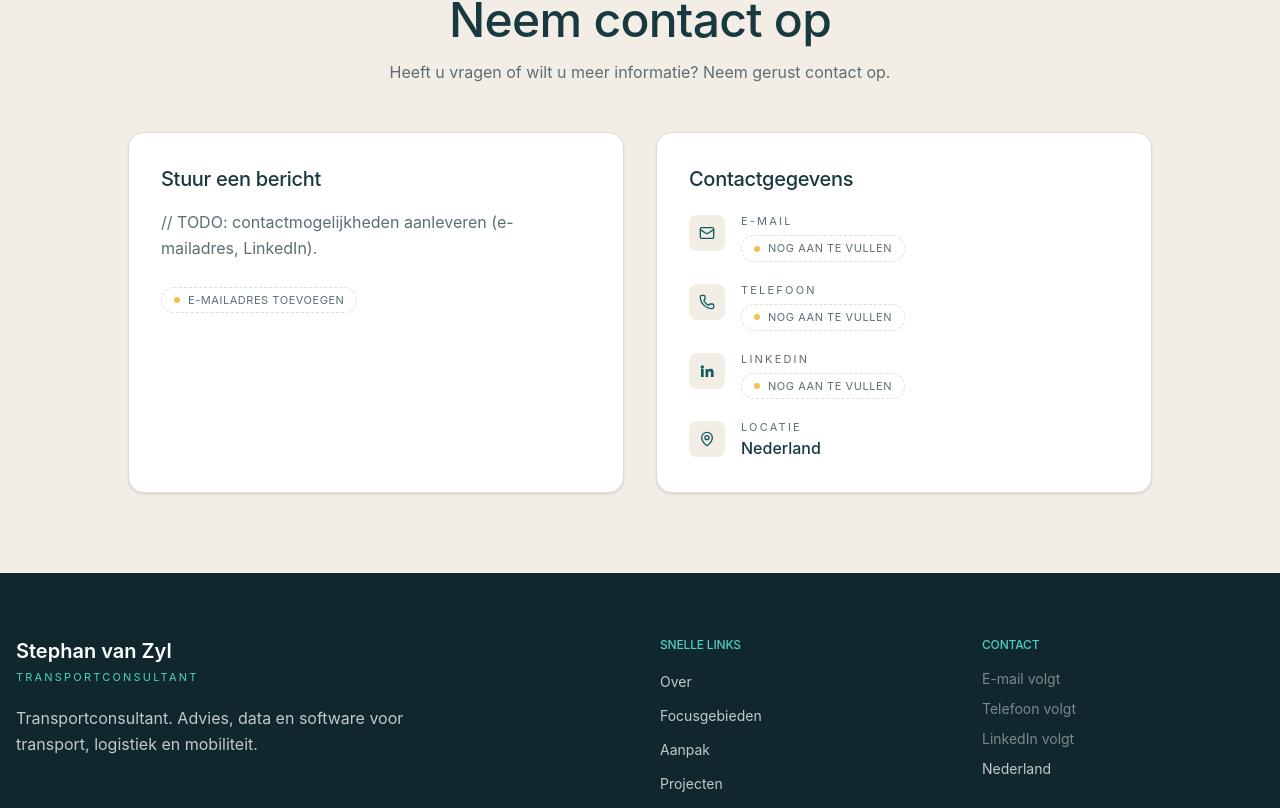
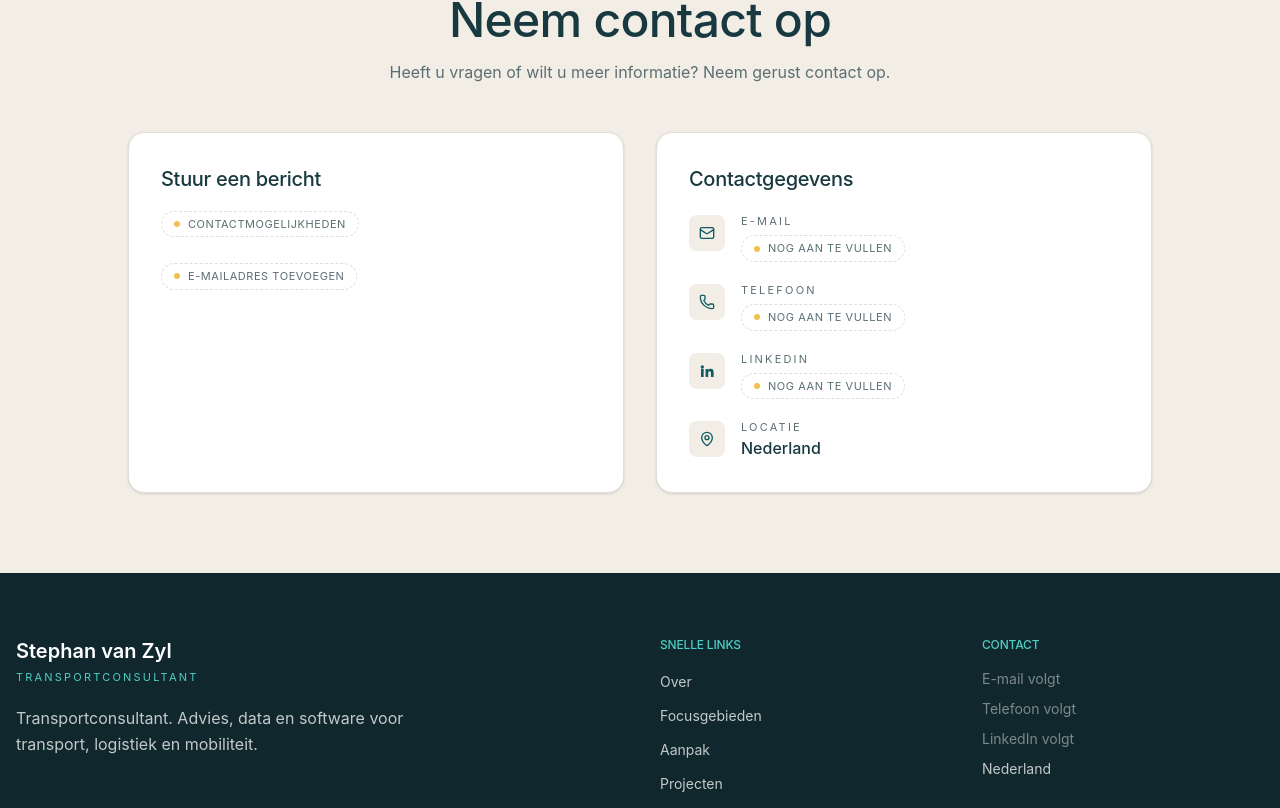
Before and after one commit to psvanzyl/stephan-vanzyl, a Next.js app: page / in a window 1280 px wide. Shown: the part 6832-7640 px from the top of the page. Built offline with nearby package versions, Linux system fonts and the light colour scheme.

Commit message:
Add README, stack analysis (REA evidence) and placeholder fixes for vision/contact copy

```diff
--- a/src/components/About.tsx
+++ b/src/components/About.tsx
@@ -141,7 +141,11 @@ export function About() {
                     <h3 className="mb-4 text-2xl font-semibold text-ink md:text-3xl">
                       {about.vision.title}
                     </h3>
-                    <p className="leading-relaxed text-muted-fg">{about.vision.body}</p>
+                    {about.vision.body ? (
+                      <p className="leading-relaxed text-muted-fg">{about.vision.body}</p>
+                    ) : (
+                      <Todo label="Visietekst" />
+                    )}
                   </div>
                   <div>
                     <h4 className="mb-3 font-mono text-xs uppercase tracking-[0.2em] text-sea">
--- a/src/components/Contact.tsx
+++ b/src/components/Contact.tsx
@@ -32,7 +32,11 @@ export function Contact() {
           <Reveal>
             <div className="h-full rounded-2xl border border-line bg-white p-8 shadow-sm">
               <h3 className="mb-4 text-xl font-semibold text-ink">{contact.messageTitle}</h3>
-              <p className="leading-relaxed text-muted-fg">{contact.messageBody}</p>
+              {contact.messageBody ? (
+                <p className="leading-relaxed text-muted-fg">{contact.messageBody}</p>
+              ) : (
+                <Todo label="Contactmogelijkheden" />
+              )}
               {site.email ? (
                 <a
                   href={`mailto:${site.email}`}
--- a/src/content/site.ts
+++ b/src/content/site.ts
@@ -118,7 +118,7 @@ export const about = {
     title: "Visie",
     eyebrow: site.role,
     name: site.name,
-    body: "// TODO: visie-tekst aanleveren.",
+    body: null as Maybe<string>,
     // TODO: visie-tekst aanleveren
     points: [
       "Open data en open standaarden als uitgangspunt",
@@ -388,7 +388,7 @@ export const contact = {
   heading: "Neem contact op",
   lead: "Heeft u vragen of wilt u meer informatie? Neem gerust contact op.",
   messageTitle: "Stuur een bericht",
-  messageBody: "// TODO: contactmogelijkheden aanleveren (e-mailadres, LinkedIn).",
+  messageBody: null as Maybe<string>,
   detailsTitle: "Contactgegevens",
 };
 
```
Also changed, not shown: next-env.d.ts (deleted), 6 other files (tests, documents, lock files or other folders).
